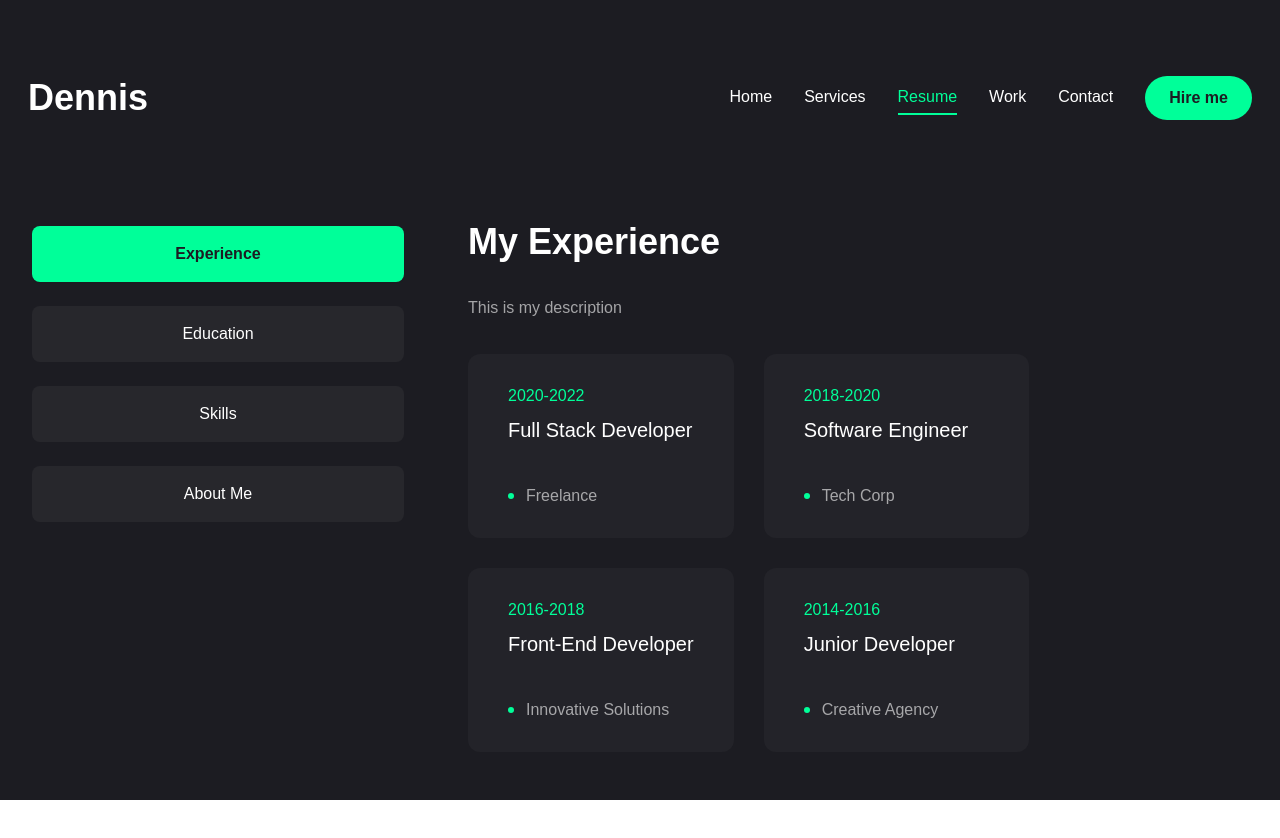
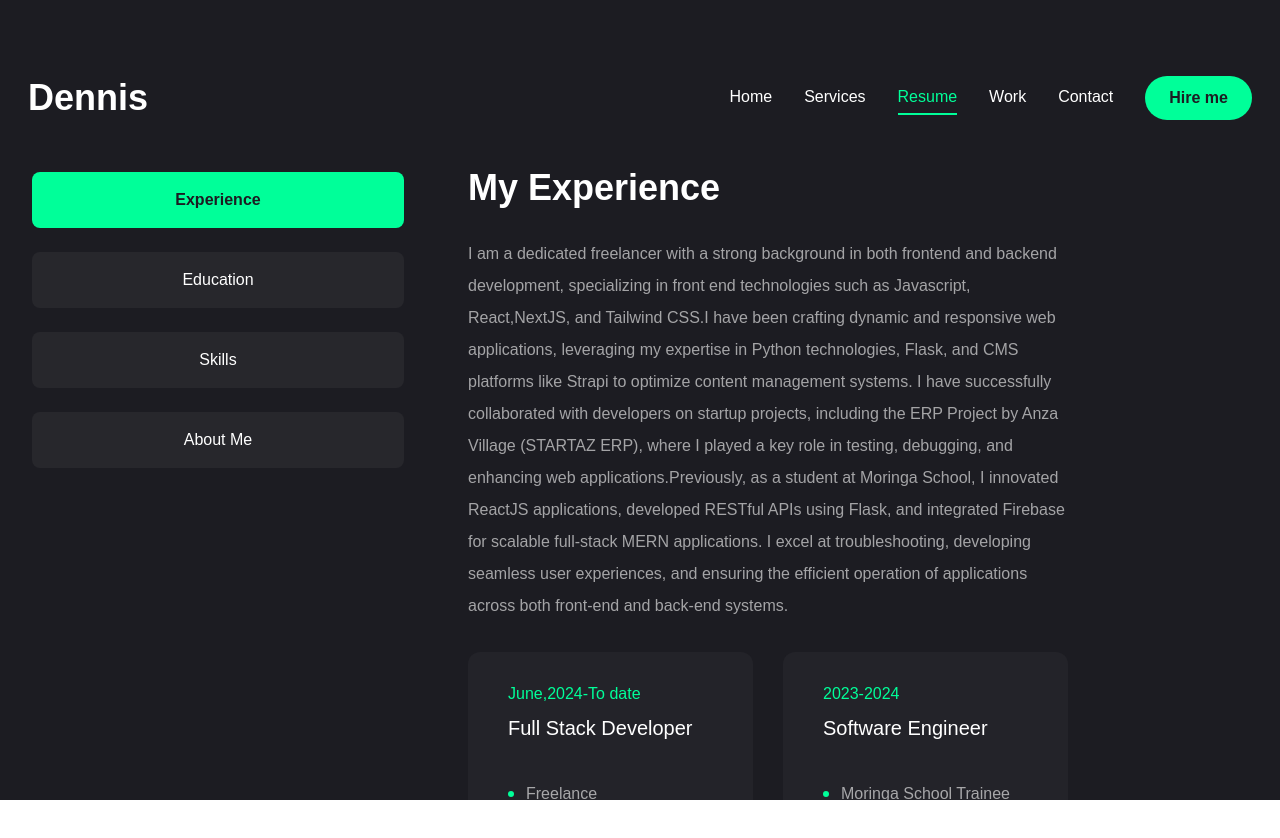
Before and after one commit to ngetichdennis/NgetichPortfolio, a Next.js app: page /resume in a window 1280 px wide. Shown: the top 838 px of the page. Built offline with nearby package versions, Linux system fonts and the light colour scheme.

Commit message:
updated my resume page

```diff
--- a/app/resume/page.jsx
+++ b/app/resume/page.jsx
@@ -30,7 +30,7 @@ import { Tabs, TabsList, TabsTrigger, TabsContent } from "./../../components/ui/
 
 const about = {
   title: "About",
-  description: "This is a description",
+  description: "I am a dedicated freelancer with a strong background in both frontend and backend development, specializing in front end technologies such as Javascript, React,NextJS, and Tailwind CSS.I have been crafting dynamic and responsive web applications, leveraging my expertise in Python technologies, Flask, and CMS platforms like Strapi to optimize content management systems. I have successfully collaborated with developers on startup projects, including the ERP Project by Anza Village (STARTAZ ERP), where I played a key role in testing, debugging, and enhancing web applications.Previously, as a student at Moringa School, I innovated ReactJS applications, developed RESTful APIs using Flask, and integrated Firebase for scalable full-stack MERN applications. I excel at troubleshooting, developing seamless user experiences, and ensuring the efficient operation of applications across both front-end and back-end systems.",
   infos: [
     {
       fieldName: "Name",
@@ -52,54 +52,40 @@ const about = {
 };
 
 const experience = {
-  icon: "",
   title: "My Experience",
-  description: "This is my description",
+  description: "I am a dedicated freelancer with a strong background in both frontend and backend development, specializing in front end technologies such as Javascript, React,NextJS, and Tailwind CSS.I have been crafting dynamic and responsive web applications, leveraging my expertise in Python technologies, Flask, and CMS platforms like Strapi to optimize content management systems. I have successfully collaborated with developers on startup projects, including the ERP Project by Anza Village (STARTAZ ERP), where I played a key role in testing, debugging, and enhancing web applications.Previously, as a student at Moringa School, I innovated ReactJS applications, developed RESTful APIs using Flask, and integrated Firebase for scalable full-stack MERN applications. I excel at troubleshooting, developing seamless user experiences, and ensuring the efficient operation of applications across both front-end and back-end systems.",
   items: [
     {
       company: "Freelance",
       position: "Full Stack Developer",
-      duration: "2020-2022",
+      duration: "June,2024-To date",
     },
     {
-      company: "Tech Corp",
+      company: "Moringa School Trainee",
       position: "Software Engineer",
-      duration: "2018-2020",
-    },
-    {
-      company: "Innovative Solutions",
-      position: "Front-End Developer",
-      duration: "2016-2018",
-    },
-    {
-      company: "Creative Agency",
-      position: "Junior Developer",
-      duration: "2014-2016",
+      duration: "2023-2024",
     },
   ],
 };
 
 const education = {
-  icon: "",
   title: "My Education",
-  description: "This is my description",
   items: [
     {
-      institution: "University of Nairobi",
-      degree: "Bachelor of Science in Computer Science",
-      duration: "2010-2014",
+      institution: "Moringa School",
+      degree: "Software Engineering",
+      duration: "2023-2024",
     },
     {
-      institution: "Kisumu Polytechnic",
-      degree: "Diploma in Computer Science",
-      duration: "2008-2010",
+      institution: "Technical University of Kenya",
+      degree: "Geospatial Engineering",
+      duration: "2017-2024",
     },
   ],
 };
 
 const skills = {
   title: "My Skills",
-  description: "This is my description",
   items: [
     {
       icon: <FaJs />,
```
